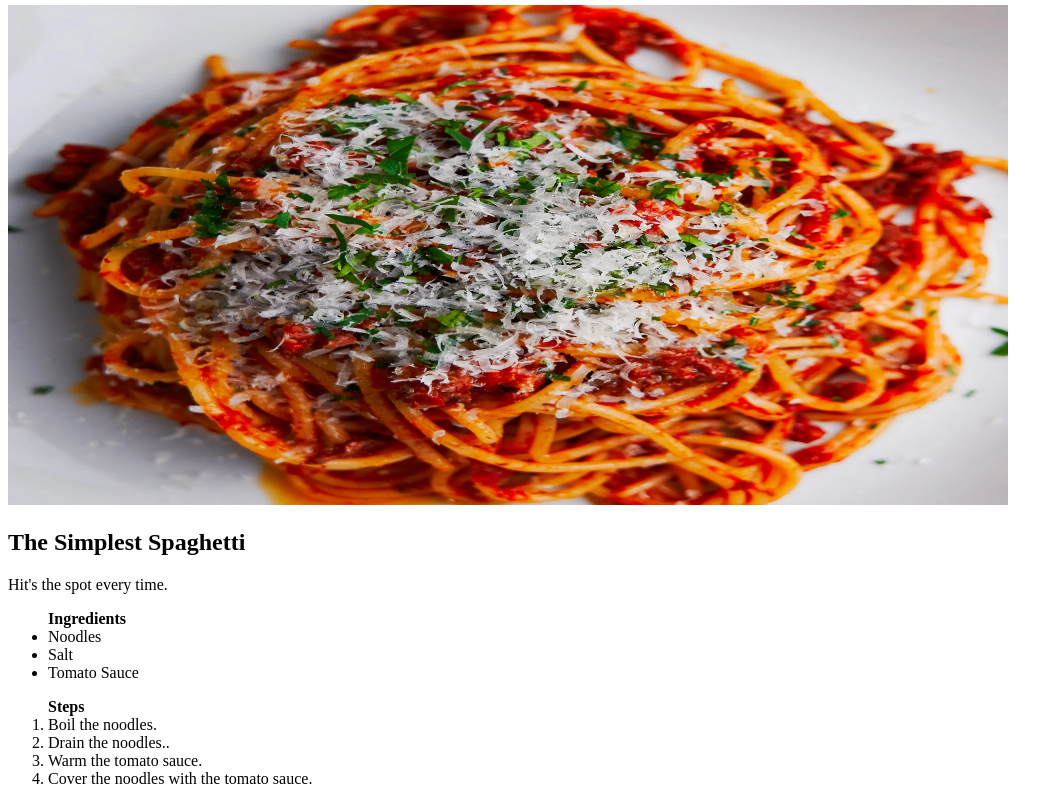
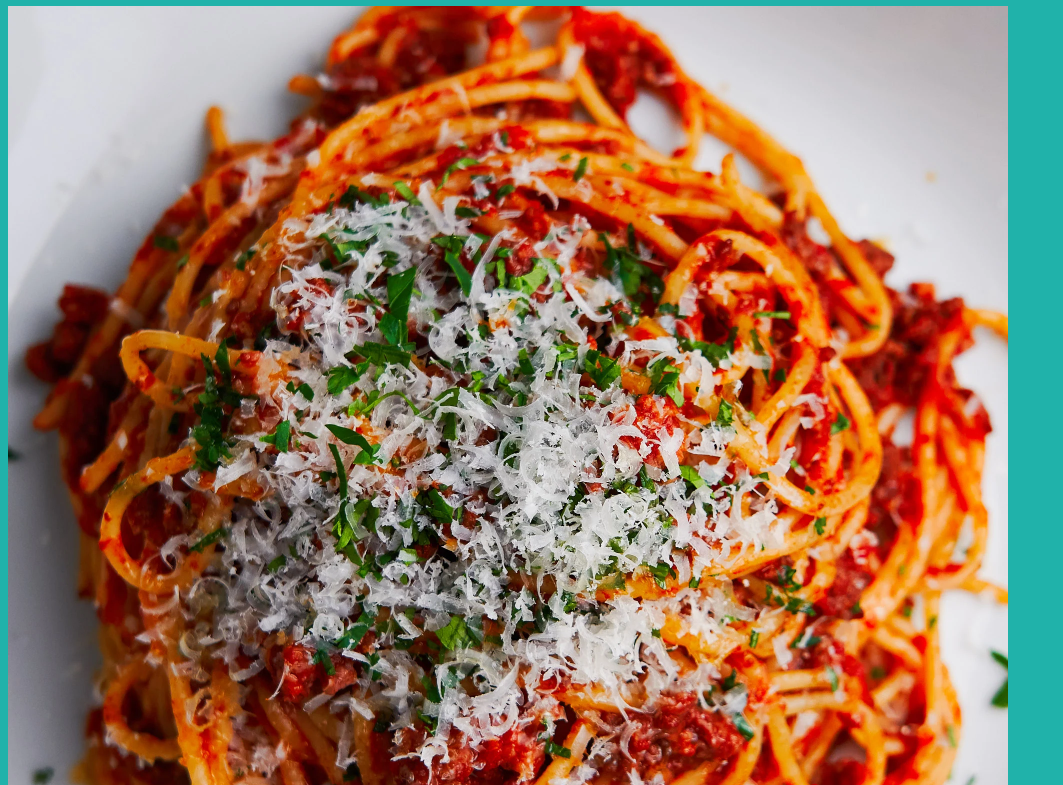
Before and after one commit to TheBerlinMan/odin-recipes, a plain HTML site: page recipes/spaghetti.html in a window 1280 px wide. Shown: the part 75-860 px from the top of the page, without its empty margins (0-1063 px from the left). Drawn offline with Linux system fonts and the light colour scheme.

Commit message:
- Connecting css stylessheet to all html files - Adding basic css

```diff
--- a/recipes/spaghetti.html
+++ b/recipes/spaghetti.html
@@ -4,10 +4,11 @@
     <meta charset="UTF-8">
     <meta name="viewport" content="width=device-width, initial-scale=1.0">
     <title>Spaghetti Recipe</title>
+    <link rel="stylesheet" href="../styles.css">
 </head>
 <body>
     <h1>Traditional Spaghetti</h1>
-    <img src="/images/spaghetti.jpg" alt="A bowl of spaghetti." width="1000" height="500">
+    <img src="/images/spaghetti.jpg" alt="A bowl of spaghetti." width="1000" height="auto">
 
     <h2>The Simplest Spaghetti</h2>
     <p>Hit's the spot every time.</p>
--- /dev/null
+++ b/styles.css
@@ -0,0 +1,4 @@
+body {
+    font-family: Verdana, Garamond, 'Times New Roman';
+    background-color: lightseagreen;
+}
```
Also changed, not shown: index.html (+1 -0 lines), recipes/eggs.html (+2 -1 lines), recipes/potatoes.html (+3 -1 lines).
